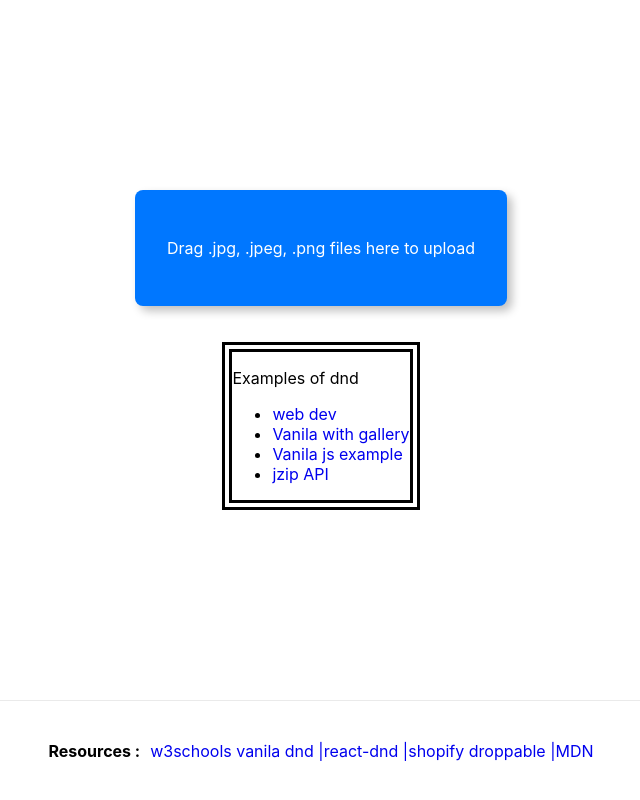
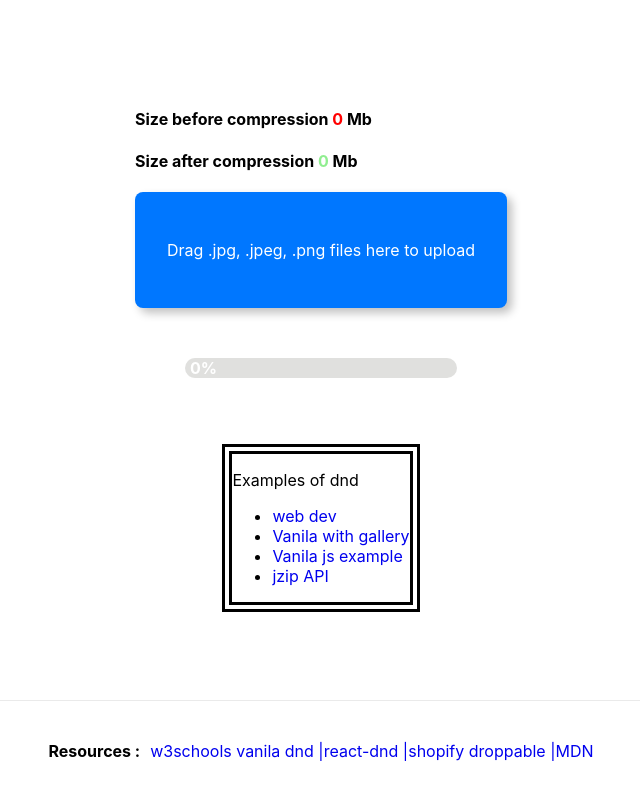
Before and after one commit to dommyrock/compressThanZip, a Next.js app in the folder compress-and-zip/: page / in a window 1280 px wide. Shown: the whole page, without its empty margins (319-959 px from the left). Built offline with nearby package versions, Linux system fonts and the light colour scheme.

Commit message:
added progress bar , code cleanup

```diff
--- /dev/null
+++ b/compress-and-zip/src/components/ProgressBar.js
@@ -0,0 +1,44 @@
+import { memo } from "react";
+
+const ProgressBar = memo((props) => {
+  const { completed } = props;
+
+  const containerStyles = {
+    height: 20,
+    width: "100%",
+    backgroundColor: "#e0e0de",
+    borderRadius: 50,
+    margin: 50,
+  };
+
+  const fillerStyles = {
+    height: "100%",
+    width: `${completed}%`,
+    backgroundImage: `linear-gradient(
+        to right,
+        rgb(41, 115, 226),
+        rgb(221, 180, 153),
+        rgb(34, 235, 174)
+      )`,
+    borderRadius: "5px",
+    // borderRadius: "inherit",
+    textAlign: "right",
+    transition: "width 1s ease-in-out",
+  };
+
+  const labelStyles = {
+    padding: 5,
+    color: "white",
+    fontWeight: "bold",
+  };
+
+  return (
+    <div style={containerStyles}>
+      <div style={fillerStyles}>
+        <span style={labelStyles}>{`${completed}%`}</span>
+      </div>
+    </div>
+  );
+});
+
+export default ProgressBar;
--- a/compress-and-zip/src/components/customDnd/DragAndDrop.js
+++ b/compress-and-zip/src/components/customDnd/DragAndDrop.js
@@ -1,10 +1,19 @@
 import { ADD_FILE_TO_LIST, SET_DROP_DEPTH, SET_IN_DROP_ZONE } from "../../actions";
+import { useCallback, useEffect, useRef, useState } from "react";
+import util from "../../util";
+import ProgressBar from "../ProgressBar";
 import { saveAs } from "file-saver";
-import { useCallback, useEffect, useRef } from "react";
-import util from "../../util";
 
 const DragAndDrop = (props) => {
   const { data, dispatch } = props;
+
+  const [totalCompressed, setTotalCompressed] = useState({
+    origionalSize: 0,
+    compressedSize: 0,
+    percent: 0,
+  });
+  // const [completed, setCompleted] = useState(0);
+
   const workerRef = useRef();
   useEffect(() => {
     workerRef.current = new Worker("../../../worker", { type: "module" });
@@ -43,6 +52,9 @@ const DragAndDrop = (props) => {
     dispatch({ type: SET_DROP_DEPTH, dropDepth: data.dropDepth - 1 });
     if (data.dropDepth > 0) return;
     dispatch({ type: SET_IN_DROP_ZONE, inDropZone: false });
+
+    // e.currentTarget.style.background = "white"; example handler for firefox
+    // e.target.classList.remove("inside-drag-area"); didnt work
   };
 
   const handleDragOver = (e) => {
@@ -52,7 +64,15 @@ const DragAndDrop = (props) => {
     e.dataTransfer.dropEffect = "copy";
     dispatch({ type: SET_IN_DROP_ZONE, inDropZone: true });
   };
-
+  //TODO: make ui and components so i can load thumbnails into some kind of carrosel
+  //and show compression progress if possible !
+  /**
+   * https://codepen.io/joezimjs/pen/yPWQbd
+   * https://www.smashingmagazine.com/2018/01/drag-drop-file-uploader-vanilla-js/
+   * and see premade dnd compoenets for react performance optimization and re-enter dragging event
+   *
+   * + add react-tree fiber or spring for cool animations (for example as thumbs render drop down to carrosell animation )
+   */
   const handleDrop = async (e) => {
     e.preventDefault();
     e.stopPropagation();
@@ -69,9 +89,18 @@ const DragAndDrop = (props) => {
     // //post ile buffers to Worker
     // handleWork({ fileBuffers: buffers }, buffers);
     //#endregion Worker-code
-
+    const percentageIndex = 100 / files.length;
+    let percentSum = 0;
+    let promises = [];
     for (const file of files) {
       const fr = new FileReader();
+
+      if (file) {
+        //triggers FileReader.onload
+        fr.readAsDataURL(file); //this is needed to enter FileReader onload event
+      }
+
+      let filePromise = new Promise((resolve, reject) => {
         fr.onload = () => {
           const img = new Image();
           img.src = fr.result;
@@ -80,29 +109,51 @@ const DragAndDrop = (props) => {
             //1024 bytes =1k ,1024 Kb = 1Mb
             const orgSize = img.src.length / (1024 * 1024);
             let compressedImg = util.toCompressedImg(img, 55, "jpeg");
+
+            document.getElementById("gallery").appendChild(compressedImg);
+            //#region Calc toal compression
             const shrinked = compressedImg.src.length / (1024 * 1024);
-          console.log(`Compressed/downscaled img from ${orgSize}Mb  to  ${shrinked}Mb ...`);
-          console.log(`Original w/h: ${img.width}/${img.height}`);
-          console.log(`New w/h: ${compressedImg.width}/${compressedImg.height}`);
-          debugger;
-          //test dom element
-          document.getElementById("test2").src = compressedImg.src;
-          //TODO: make ui and components so i can load thumbnails into some kind of carrosel
-          //and show compression progress if possible !
-          /**
-           * https://codepen.io/joezimjs/pen/yPWQbd
-           * https://www.smashingmagazine.com/2018/01/drag-drop-file-uploader-vanilla-js/
-           * and see premade dnd compoenets for react performance optimization and re-enter dragging event
-           */
+            const sumBeforeCompression = (totalCompressed.origionalSize += orgSize);
+            const sumAfterCompression = (totalCompressed.compressedSize += shrinked);
+            const roundedSumBefore = util.roundUp(sumBeforeCompression, 2);
+            const roundedSumAfter = util.roundUp(sumAfterCompression, 2);
+            //#endregion
+
+            //Update progress percentage ( NOTE: its updating to fast to rerender all stages :/)
+            percentSum += percentageIndex;
+            let rounded = util.roundUp(percentSum, 2);
+            if (percentSum > 100) {
+              rounded = 100;
+            }
+            console.log(`Process currently @ ${rounded}%`);
+            setTotalCompressed({
+              origionalSize: roundedSumBefore,
+              compressedSize: roundedSumAfter,
+              percent: rounded,
+            });
+            resolve(compressedImg);
           };
         };
-      if (file) {
-        //triggers FileReader.onload
-        fr.readAsDataURL(file); //this is needed to enter FileReader onload event
+        fr.onerror = () => {
+          reject(fr.error);
+        };
+      });
+
+      //didnt work as intended
+      // fr.onprogress = (event) => {
+      //   if (event.loaded && event.total) {
+      //     const percent = (event.loaded / event.total) * 100;
+      //     let progress = document.getElementById("progress-bar");
+      //     progress.value = percent;
+      //     console.log(`Progress: ${Math.round(percent)}`);
+      //   }
+      // };
+      promises.push(filePromise);
     }
-    }
+    const processedImages = await Promise.all(promises);
+    debugger;
 
-    // saveAs(content, "compressedImages.zip");
+    // saveAs(content, "compressedImages.zip",);
 
     if (files && files.length > 0) {
       const existingFiles = data.fileList.map((f) => f.name);
@@ -116,7 +167,15 @@ const DragAndDrop = (props) => {
   //accept=".jpg, .jpeg, .png"
   return (
     <>
+      <h4>
+        Size before compression <b style={{ color: "red" }}>{totalCompressed.origionalSize}</b> Mb
+      </h4>
+      <h4>
+        Size after compression{" "}
+        <b style={{ color: "lightgreen" }}>{totalCompressed.compressedSize}</b> Mb
+      </h4>
       <div
+        id="drop-zone"
         className={data.inDropZone ? "drag-drop-zone inside-drag-area" : "drag-drop-zone"}
         onDrop={(e) => handleDrop(e)}
         onDragOver={(e) => handleDragOver(e)}
@@ -125,8 +184,13 @@ const DragAndDrop = (props) => {
       >
         <p>Drag .jpg, .jpeg, .png files here to upload</p>
       </div>
-      <img id="test1"></img>
-      <img id="test2"></img>
+      {/* <progress id="progress-bar" max={100} value={0}></progress> html5 variant*/}
+      <div style={{ display: "flex", justifyContent: "center" }}>
+        <ProgressBar key="progress-bar" completed={totalCompressed.percent} />
+      </div>
+      <div style={{ display: "flex", justifyContent: "center" }}>
+        <div id="gallery"></div>
+      </div>
     </>
   );
 };
--- a/compress-and-zip/src/util.js
+++ b/compress-and-zip/src/util.js
@@ -31,12 +31,12 @@ export default {
     );
     //#endregion Downscale
 
-    let cvs = document.createElement("canvas");
-    [cvs.width, cvs.height] = [aspectRatio.width, aspectRatio.height];
-    let ctx = cvs.getContext("2d");
+    let canvas = document.createElement("canvas");
+    [canvas.width, canvas.height] = [aspectRatio.width, aspectRatio.height];
+    let ctx = canvas.getContext("2d");
     //drawimage:https://devdocs.io/dom/canvasrenderingcontext2d/drawimage
     ctx.drawImage(source_img_obj, 0, 0, aspectRatio.width, aspectRatio.height);
-    let newImageData = cvs.toDataURL(mime_type, quality / 100);
+    let newImageData = canvas.toDataURL(mime_type, quality / 100);
     let result_image_obj = new Image();
     result_image_obj.src = newImageData;
     return result_image_obj;
@@ -74,4 +74,9 @@ export default {
   },
   //other options (smooothing ,alpha....)
   //https://developer.mozilla.org/en-US/docs/Web/API/CanvasRenderingContext2D
+
+  roundUp(num, precision) {
+    precision = Math.pow(10, precision);
+    return Math.ceil(num * precision) / precision;
+  },
 };
--- a/compress-and-zip/styles/globals.css
+++ b/compress-and-zip/styles/globals.css
@@ -38,3 +38,28 @@ a:hover {
   font-weight: bold;
 }
 /* Droppable css  Ends*/
+
+/*progress bar css*/
+progress[value] {
+  /* Reset the default appearance  on different OS*/
+  -webkit-appearance: none;
+  appearance: none;
+
+  width: 100%;
+  height: 20px;
+}
+progress[value]::-webkit-progress-bar {
+  background-color: #eee;
+  border-radius: 6px;
+  box-shadow: 0 2px 5px rgba(0, 0, 0, 0.25) inset;
+}
+progress[value]::-webkit-progress-value {
+  background-image: linear-gradient(
+    to right,
+    rgb(41, 115, 226),
+    rgb(221, 180, 153),
+    rgb(34, 235, 174)
+  );
+  border-radius: 6px;
+}
+/*progress bar css ends */
```
Also changed, not shown: compress-and-zip/worker.js (+1 -32 lines). Lines whose indentation alone changed are shown as unchanged.
